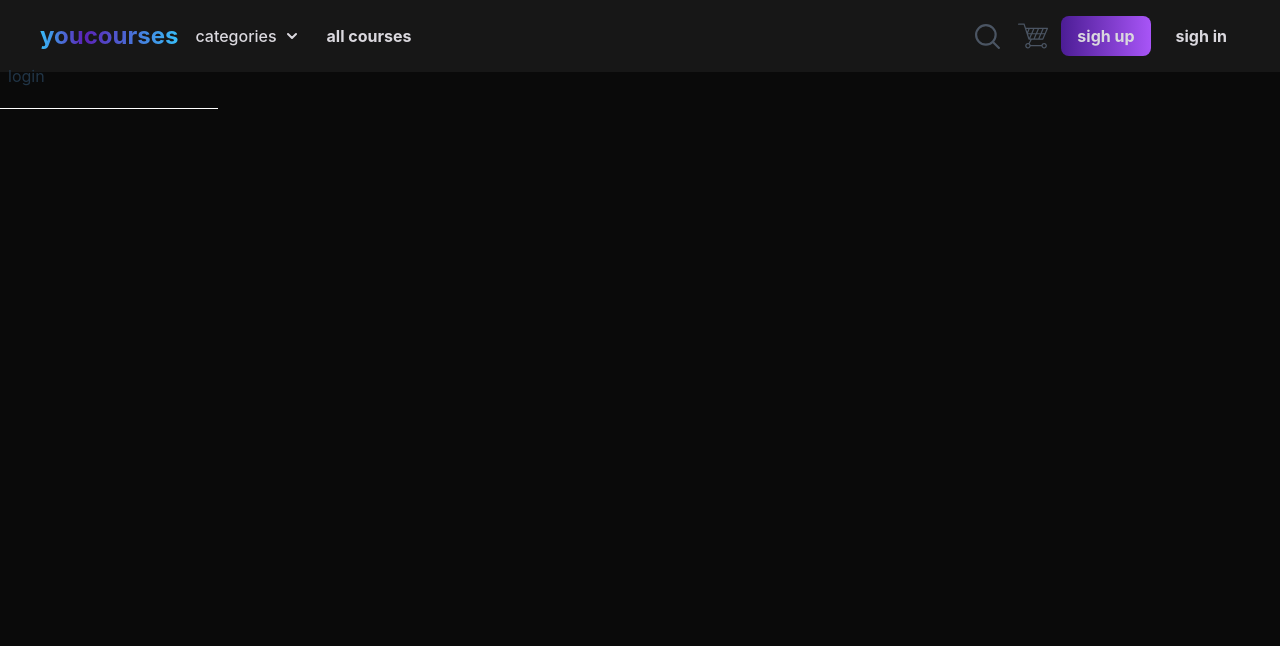
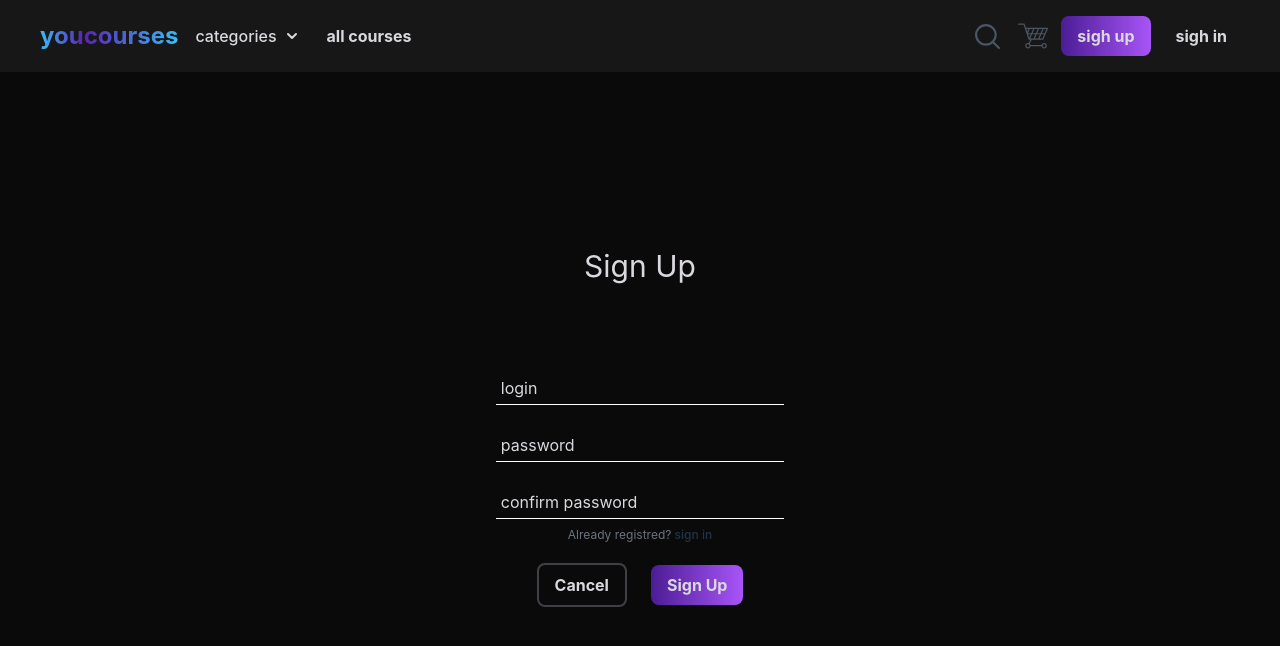
Before and after one commit to VadzimIlyukevich/courses-portfolio, a Vue app in the folder front/: page /signUp in a window 1280 px wide. Shown: the top 646 px of the page. Built offline with nearby package versions, Linux system fonts and the light colour scheme.

Commit message:
create inputs, login and registration pages

```diff
--- a/front/index.html
+++ b/front/index.html
@@ -6,7 +6,7 @@
     <meta name="viewport" content="width=device-width, initial-scale=1.0" />
     <title>Courses</title>
   </head>
-  <body class="flex flex-col ">
+  <body class="flex flex-col" style="min-height: 100vh">
     <script type="module" src="./src/main.ts"></script>
   </body>
 </html>
--- a/front/src/components/NavBar.vue
+++ b/front/src/components/NavBar.vue
@@ -11,7 +11,7 @@ const isHover = ref(false)
 </script>
 
 <template>
-  <header class="w-full bg-neutral-900" >
+  <header class="w-full h-max bg-neutral-900" >
     <nav class="flex w-full min-w-max justify-between px-6 py-3 lg:px-8" >
       <div class="container min-w-max mx-auto flex flex-row items-center" >
         <h2 class="text-2xl font-bold p-2 cursor-pointer"
--- a/front/src/components/UI/BaseButton.vue
+++ b/front/src/components/UI/BaseButton.vue
@@ -1,22 +1,18 @@
 <script setup lang="ts">
-defineProps<{
+interface Props {
   'text': string,
-  'reverseStyle'?: {
-    type:boolean,
-    default: false
-  }
-}>()
+  'reverseStyle'?: { type:boolean, default: false },
+  'outline'?: boolean
+}
+defineProps<Props>()
 </script>
 
 <template>
   <button
-          class="text-greyBase font-bold transition ease-linear duration-100
-          active:hover:bg-violet-900
-          hover:border-1 hover:border-transparent hover:border
-          dark:hover:bg-violet-700 focus:outline-0
-          rounded-lg text-base px-4 py-2 mx-1 text-center inline-flex items-center"
+          class="button"
           type="button"
-          :class="{'bg-gradient-to-r from-violet-900 to-purple-500 border-0 hover:border-0 hover:bg-gradient-to-l active:from-violet-950 active:to-purple-600':reverseStyle}"
+          :class="{'bg-gradient-to-r from-violet-900 to-purple-500 border-0 hover:border-0 hover:bg-gradient-to-l active:from-violet-950 active:to-purple-600':reverseStyle,
+                   'border-2 border-zinc-700 hover:border-2 hover:border-violet-700 hover:bg-transparent':outline }"
   >
     {{text}}
   </button >
--- a/front/src/components/UI/BaseInput.vue
+++ b/front/src/components/UI/BaseInput.vue
@@ -1,31 +1,51 @@
 <script setup lang="ts">
+import {computed} from "vue";
 
+type valueType = string | number
+const props = defineProps<{
+  'placeholder': string,
+  'modelValue'?: valueType,
+  'type'?: string,
+}>()
+defineEmits(['update:modelValue'])
+
+const isHaveValue = computed(()=>{
+  return !!props.modelValue
+})
 </script>
 
 <template>
   <div class="relative">
     <input
-        class="py-2 text-sm placeholder-top
+        :type="type"
+        class="w-72 py-2 text-sm placeholder-top transition ease-linear
       bg-transparent text-greyBase border-0 border-b border-b-white
-      focus:outline-0 "
+      focus:outline-0 focus:border-b-violet-700"
+        :model-value="modelValue"
+        @input="$emit('update:modelValue', $event.target?.value)"
     >
-    <span class="placeholder">login</span>
+    <span
+        class="placeholder text-greyBase"
+        :class="{'haveValue':isHaveValue}"
+    >{{ placeholder }}</span>
   </div>
 </template>
 
 <style scoped>
-.placeholder-top:focus ~ .placeholder,
-.placeholder-top:not(:focus):valid ~ .placeholder{
-  top: -0.5em;
-  opacity: 1;
-}
-
 .placeholder {
   position: absolute;
   pointer-events: none;
-  left: 0.5em;
+  left: 0.3em;
   top: 0.5em;
   transition: 0.2s ease all;
 }
 
+.placeholder-top:focus ~ .placeholder,
+.haveValue{
+  scale: 85%;
+  top: -0.7em;
+  left: 0;
+  opacity: 1;
+  color: #a78bfa;
+}
 </style>
--- a/front/src/forms/AuthForm.vue
+++ b/front/src/forms/AuthForm.vue
@@ -1,11 +1,34 @@
 <script setup lang="ts">
 
 import BaseInput from "../components/UI/BaseInput.vue";
+import {ref} from "vue";
+defineProps<{
+  isRegistrationPage?: {type:boolean, default:false}
+}>()
+const login = ref()
+const password = ref()
+const confirmPassword = ref()
 </script>
 
 <template>
-  <form>
+  <form class="mt-16">
     <base-input
+        class="mt-5"
+        placeholder="login"
+        v-model="login"
+    />
+    <base-input
+        class="mt-5"
+        type="password"
+        placeholder="password"
+        v-model="password"
+    />
+    <base-input
+        v-if="isRegistrationPage"
+        class="mt-5"
+        type="password"
+        placeholder="confirm password"
+        v-model="confirmPassword"
     />
   </form>
 </template>
--- a/front/src/pages/LoginPage.vue
+++ b/front/src/pages/LoginPage.vue
@@ -1,11 +1,30 @@
 <script setup lang="ts">
 
+import router from "../routers";
+import BaseButton from "../components/UI/BaseButton.vue";
+import AuthForm from "../forms/AuthForm.vue";
 </script>
 
 <template>
-  <div class="w-full h-full">
-    <div class="container">
-
+  <div class="w-full h-full pt-44 flex justify-center">
+    <div class="flex flex-col justify-center items-center">
+      <h1 class="text-greyBase text-3xl">Sign In</h1>
+      <auth-form />
+      <div class="w-full flex justify-between text-xs mt-2">
+        <router-link to="/signIn">
+          Forgot password?
+        </router-link>
+        <router-link to="/signUp">
+          Sign up
+        </router-link>
+      </div>
+      <div class="mt-5">
+        <base-button
+            text="Sign In"
+            :reverse-style=true
+            @click="router.push('/')"
+        />
+      </div>
     </div>
   </div>
 </template>
--- a/front/src/pages/RegistationPage.vue
+++ b/front/src/pages/RegistationPage.vue
@@ -1,12 +1,34 @@
 <script setup lang="ts">
 
 import AuthForm from "../forms/AuthForm.vue";
+import BaseButton from "../components/UI/BaseButton.vue";
+import router from "../routers";
 </script>
 
 <template>
-  <div class="w-full h-full">
-    <div class="container">
-      <auth-form/>
+  <div class="w-full h-full pt-44 flex justify-center">
+    <div class="container flex flex-col justify-center items-center">
+      <h1 class="text-greyBase text-3xl">Sign Up</h1>
+      <auth-form :is-registration-page="true" />
+      <div class="text-xs mt-2">
+        <span class="text-gray-500">Already registred?</span>
+        <router-link to="/signIn">
+          sign in
+        </router-link>
+      </div>
+      <div class="mt-5">
+        <base-button
+            class="mr-5"
+            text="Cancel"
+            :outline='true'
+            @click="router.push('/')"
+        />
+        <base-button
+            text="Sign Up"
+            :reverse-style=true
+            @click="router.push('/')"
+        />
+      </div>
     </div>
   </div>
 </template>
--- a/front/src/style.css
+++ b/front/src/style.css
@@ -91,4 +91,10 @@ button:focus-visible {
   .svg-grey{
     @apply mx-2 hover:border-transparent transition duration-100 ease-linear focus:outline-0 fill-none stroke-2 stroke-gray-600 hover:stroke-gray-700;
   }
+  .page{
+    @apply min-h-full w-full
+  }
+  .button{
+    @apply text-greyBase font-bold transition ease-linear duration-100 active:hover:bg-violet-900 hover:border hover:border-transparent hover:border dark:hover:bg-violet-700 focus:outline-0 rounded-lg text-base px-4 py-2 mx-1 text-center inline-flex items-center
+  }
 }
```
